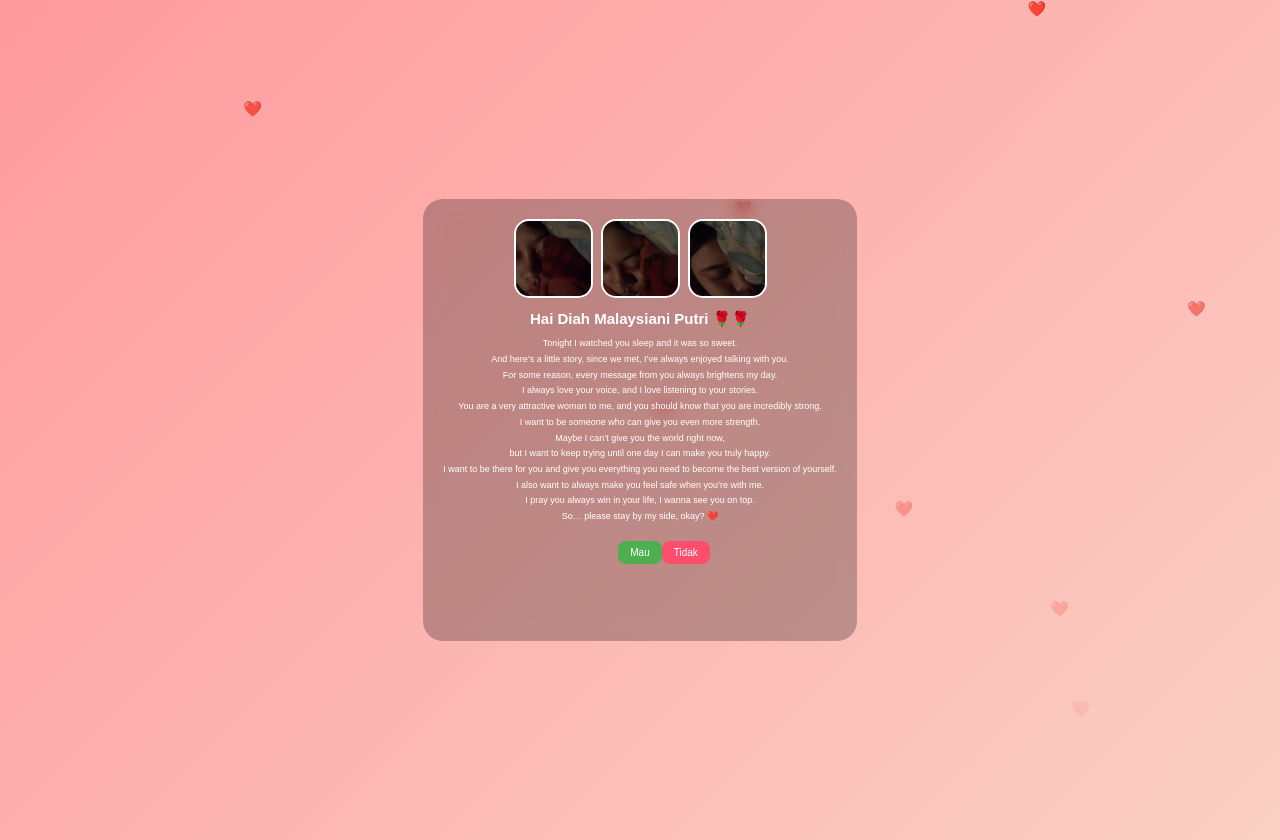
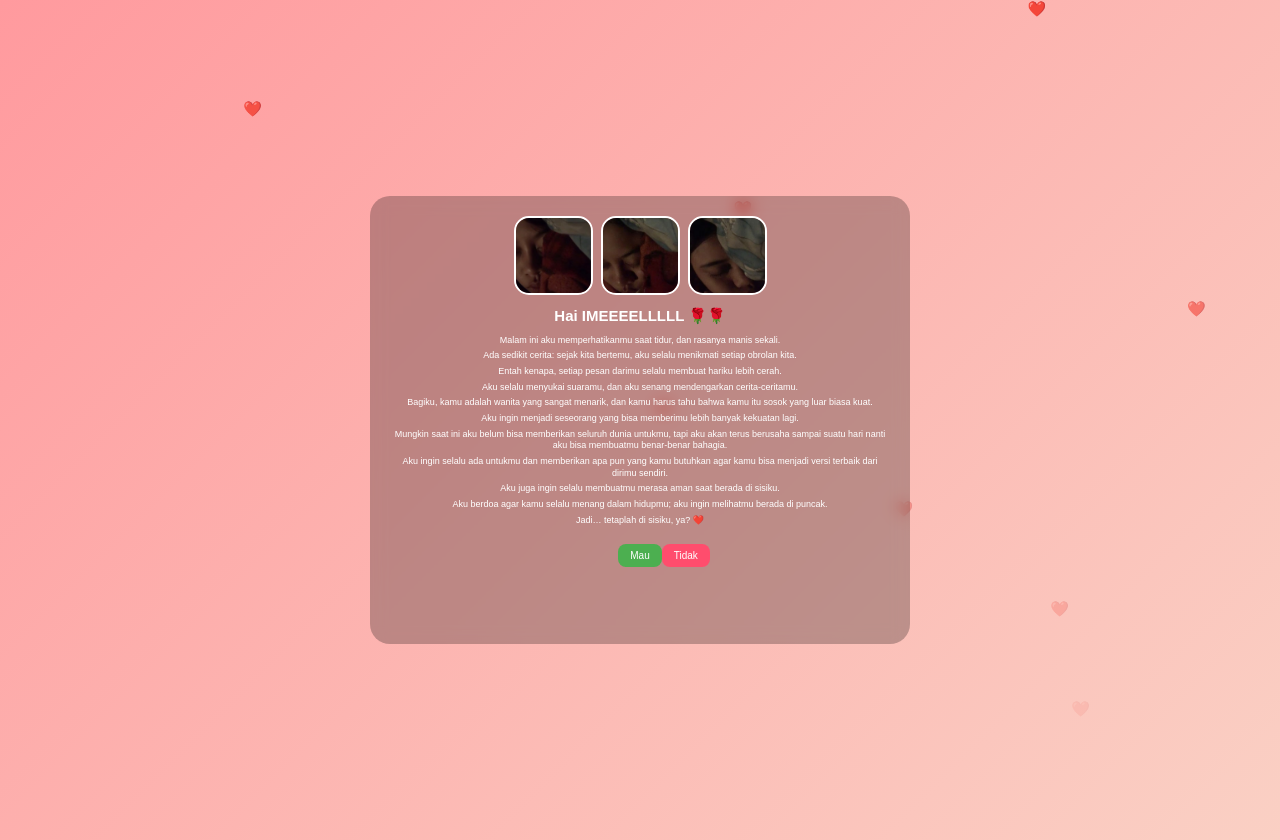
Before and after one commit to yanjok129-lang/Love, a plain HTML site: page index.html in a window 1280 px wide. Drawn offline with Linux system fonts and the light colour scheme.

Commit message:
Update index.html

```diff
--- a/index.html
+++ b/index.html
@@ -6,7 +6,6 @@
 <title>Untuk Kamu</title>
 
 <style>
-
 body{
 margin:0;
 font-family:Arial, Helvetica, sans-serif;
@@ -31,8 +30,6 @@ position:relative;
 backdrop-filter:blur(8px);
 }
 
-/* FOTO */
-
 .photos{
 display:flex;
 justify-content:center;
@@ -49,8 +46,6 @@ border-radius:15px;
 border:2px solid white;
 }
 
-/* TEXT */
-
 h1{
 font-size:15px;
 margin-bottom:10px;
@@ -61,8 +56,6 @@ font-size:9px;
 margin:4px 0;
 line-height:1.3;
 }
-
-/* BUTTON */
 
 .buttons{
 margin-top:18px;
@@ -98,8 +91,6 @@ margin-top:12px;
 font-size:11px;
 }
 
-/* HEART */
-
 @keyframes fall{
 to{
 transform:translateY(100vh);
@@ -114,7 +105,6 @@ font-size:15px;
 animation:fall 4s linear;
 pointer-events:none;
 }
-
 </style>
 </head>
 
@@ -123,111 +113,79 @@ pointer-events:none;
 <div class="card">
 
 <div class="photos">
-  <img src="IMG_20260517_022751.jpg" class="photo">
-  <img src="IMG_20260517_022808.jpg" class="photo">
-  <img src="IMG_20260517_022841.jpg" class="photo">
+<img src="IMG_20260517_022751.jpg" class="photo">
+<img src="IMG_20260517_022808.jpg" class="photo">
+<img src="IMG_20260517_022841.jpg" class="photo">
 </div>
 
-<h1>Hai Diah Malaysiani Putri 🌹🌹</h1>
+<h1>Hai IMEEEELLLLL 🌹🌹</h1>
 
-<p>Tonight I watched you sleep and it was so sweet.</p>
+<p>Malam ini aku memperhatikanmu saat tidur, dan rasanya manis sekali.</p>
 
-<p>And here’s a little story, since we met, I’ve always enjoyed talking with you.</p>
+<p>Ada sedikit cerita: sejak kita bertemu, aku selalu menikmati setiap obrolan kita.</p>
 
-<p>For some reason, every message from you always brightens my day.</p>
+<p>Entah kenapa, setiap pesan darimu selalu membuat hariku lebih cerah.</p>
 
-<p>I always love your voice, and I love listening to your stories.</p>
+<p>Aku selalu menyukai suaramu, dan aku senang mendengarkan cerita-ceritamu.</p>
 
-<p>You are a very attractive woman to me, and you should know that you are incredibly strong.</p>
+<p>Bagiku, kamu adalah wanita yang sangat menarik, dan kamu harus tahu bahwa kamu itu sosok yang luar biasa kuat.</p>
 
-<p>I want to be someone who can give you even more strength.</p>
+<p>Aku ingin menjadi seseorang yang bisa memberimu lebih banyak kekuatan lagi.</p>
 
-<p>Maybe I can’t give you the world right now,</p>
+<p>Mungkin saat ini aku belum bisa memberikan seluruh dunia untukmu, tapi aku akan terus berusaha sampai suatu hari nanti aku bisa membuatmu benar-benar bahagia.</p>
 
-<p>but I want to keep trying until one day I can make you truly happy.</p>
+<p>Aku ingin selalu ada untukmu dan memberikan apa pun yang kamu butuhkan agar kamu bisa menjadi versi terbaik dari dirimu sendiri.</p>
 
-<p>I want to be there for you and give you everything you need to become the best version of yourself.</p>
+<p>Aku juga ingin selalu membuatmu merasa aman saat berada di sisiku.</p>
 
-<p>I also want to always make you feel safe when you’re with me.</p>
+<p>Aku berdoa agar kamu selalu menang dalam hidupmu; aku ingin melihatmu berada di puncak.</p>
 
-<p>I pray you always win in your life, I wanna see you on top.</p>
-
-<p>So… please stay by my side, okay? ❤️</p>
+<p>Jadi… tetaplah di sisiku, ya? ❤️</p>
 
 <div class="buttons">
+<button id="yes" onclick="yesClicked()">Mau</button>
+<button id="no" onmouseover="moveButton()">Tidak</button>
+</div>
 
-<button id="yes" onclick="yesClicked()">Mau</button>
-
-<button id="no" onmouseover="moveButton()">Tidak</button>
+<p id="result" class="hidden">Yay! Aku bahagia sekali 😭❤️</p>
 
 </div>
 
-<p id="result" class="hidden">Yay! I’m so happy 😭❤️</p>
-
-</div>
-
-<!-- AUDIO -->
-
 <audio id="bgMusic" loop>
-  <source src="Reality Club - Anything You Want Official Lyric Video.mp3" type="audio/mpeg">
+<source src="Reality Club - Anything You Want Official Lyric Video.mp3" type="audio/mpeg">
 </audio>
 
 <script>
-
 const music = document.getElementById("bgMusic");
-
-/* musik mulai saat layar disentuh */
 
 document.body.addEventListener("click", function () {
 music.play();
 }, { once: true });
 
-/* tombol kabur */
-
 function moveButton(){
-
 const btn=document.getElementById("no");
-
 const x=Math.random()*300;
-
 const y=Math.random()*80;
-
 btn.style.left=x+"px";
-
 btn.style.top=y+"px";
-
 }
 
-/* tombol mau */
-
 function yesClicked(){
-
 document.getElementById("result").classList.remove("hidden");
-
 }
 
-/* hati jatuh */
-
 setInterval(function(){
-
 const heart=document.createElement("div");
-
 heart.className="heart";
-
 heart.innerHTML="❤️";
-
 heart.style.left=Math.random()*100+"vw";
-
 document.body.appendChild(heart);
 
 setTimeout(function(){
-
 heart.remove();
-
 },4000);
 
 },500);
-
 </script>
 
 </body>
```
